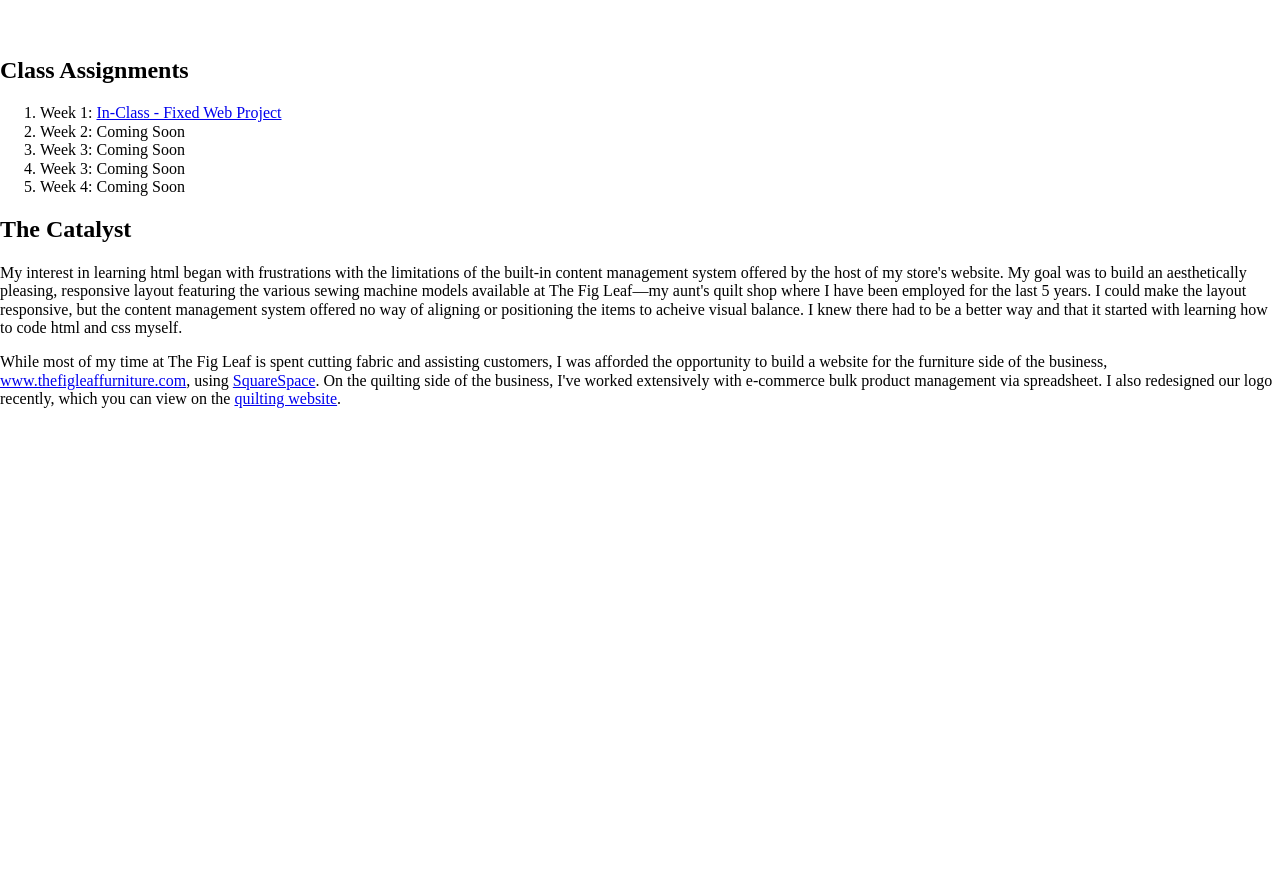
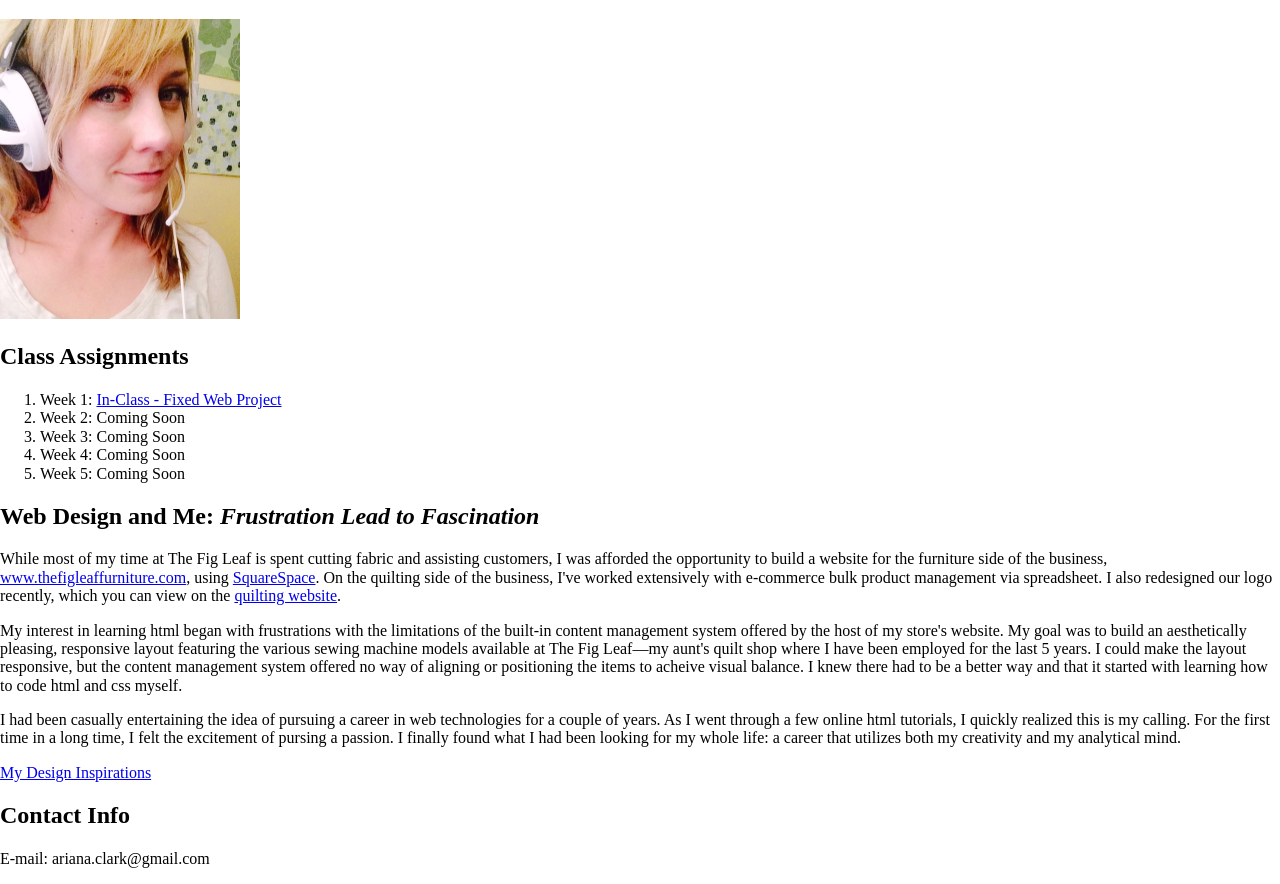
Before and after one commit to gloomylumi/Ari-Web-Design-Portal, a plain HTML site: page index.html in a window 1280 px wide. Shown: the part 61-945 px from the top of the page. Before the commit the page ends 800 px from the top, so only its background shows below. Drawn offline with nearby package versions, Linux system fonts and the light colour scheme.

Commit message:
Unpolished Complete Draft
All sections present, no custom CSS

```diff
--- a/index.html
+++ b/index.html
@@ -6,12 +6,12 @@
   <meta name="description" content="View Ari Clark's Web Design Workshop
   Portal Page."/>
   <meta charset="utf-8"/>
-<title>Ari Clark | Wed Design Workshop Portal</title>
+<title>Ari Clark | Web Design Workshop Portal</title>
 </head>
 <body>
   <h1>Ari Clark</h1>
   <!--Personal Image-->
-    <p><img src=""/></p>
+    <p><img src="images/ari-clark-photo.jpg" width="240" alt="Picture of Ari Clark with gaming headset on"/></p>
   <!--List of Class Assignment Links-->
   <h2>Class Assignments</h2>
   <p>
@@ -19,29 +19,31 @@
       <li>Week 1: <a href="https://gloomylumi.github.io/Fixed-Web-Project/">In-Class - Fixed Web Project</a></li>
       <li>Week 2: Coming Soon</li>
       <li>Week 3: Coming Soon</li>
-      <li>Week 3: Coming Soon</li>
       <li>Week 4: Coming Soon</li>
+      <li>Week 5: Coming Soon</li>
     </ol>
   </p>
 
   <!--Paragraphs describing my relationship to html-->
-  <h2>The Catalyst</h2>
-    <p>
-      My interest in learning html began with frustrations with the limitations of the built-in content management system offered by the host of my store's website. My goal was to build an aesthetically pleasing, responsive layout featuring the various sewing machine models available at The Fig Leaf—my aunt's quilt shop where I have been employed for the last 5 years. I could make the layout responsive, but the content management system offered no way of aligning or positioning the items to acheive visual balance. I knew there had to be a better way and that it started with learning how to code html and css myself.
-    </p>
+  <h2>Web Design and Me: <em>Frustration Lead to Fascination</em></h2>
     <p>
       While most of my time at The Fig Leaf is spent cutting fabric and assisting customers, I was afforded the opportunity to build a website for the furniture side of the business, <a href="http://www.thefigleaffurniture.com">www.thefigleaffurniture.com</a>, using <a href="http://www.squarespace.com">SquareSpace</a>. On the quilting side of the business, I've worked extensively with e-commerce bulk product management via spreadsheet. I also redesigned our logo recently, which you
       can view on the <a href="http://www.thefigleafquilting.com/">quilting website</a>.
     </p>
     <p>
-
+      My interest in learning html began with frustrations with the limitations of the built-in content management system offered by the host of my store's website. My goal was to build an aesthetically pleasing, responsive layout featuring the various sewing machine models available at The Fig Leaf—my aunt's quilt shop where I have been employed for the last 5 years. I could make the layout responsive, but the content management system offered no way of aligning or positioning the items to acheive visual balance. I knew there had to be a better way and that it started with learning how to code html and css myself.
+    </p>
+    <p>
+      I had been casually entertaining the idea of pursuing a career in web technologies for a couple of years. As I went through a few online html tutorials, I quickly realized this is my calling. For the first time in a long time, I felt the excitement of pursing a passion. I finally found what I had been looking for my whole life: a career that utilizes both my creativity and my analytical mind.
     </p>
 
   <!--My Inspirations-->
-  <h2></h2>
+  <p><a href="https://www.pinterest.com/gloomylumi/">My Design Inspirations</a></p>
 
   <!--Contact Info-->
-  <h2></h2>
-
+  <h2>Contact Info</h2>
+  <p>
+    E-mail: ariana.clark@gmail.com
+  </p>
 </body>
 </html>
```
Also changed, not shown: images/ari-clark-photo.jpg (added).
